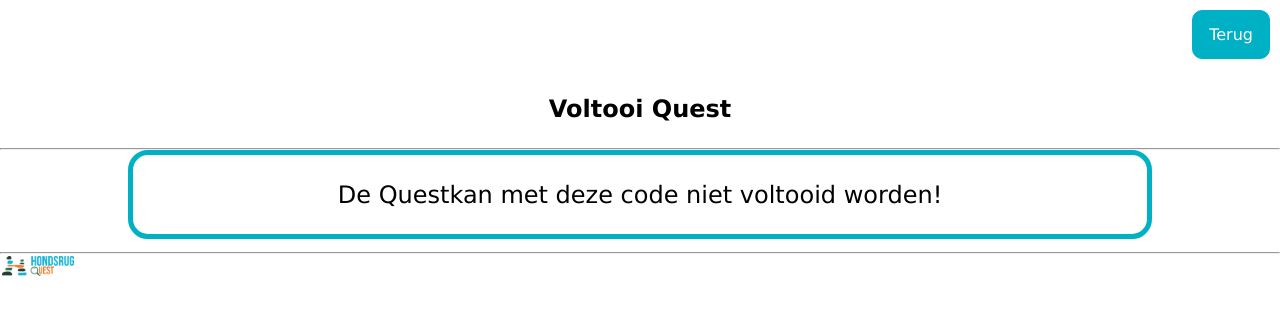
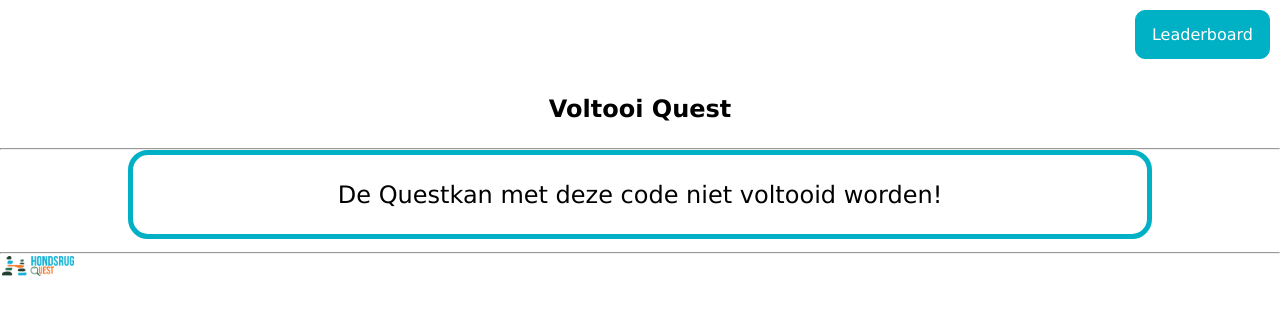
Before and after one commit to KyanJeuring/HondsrugQuest, a PHP site: page /verifyquest.php?Qid=1 in a window 1280 px wide. Shown: the top 315 px of the page. Run offline with PHP 8.4, Linux system fonts and the light colour scheme; the visitor is signed in with stand-in values (Sample User, id 1); data that the repository does not hold is empty.

Commit message:
Hondsrug Quest v0.26a
Leaderboard button inplaats van Terug button

```diff
--- a/verifyquest.php
+++ b/verifyquest.php
@@ -28,7 +28,7 @@ if (isset($_SESSION['Uid']) && isset($_SESSION['uName'])) {
     <body>
         <nav>
             <ul id="navBarRight">
-                <li><a href="./questdetails.php?Qid=<?php echo $_GET['Qid']; ?>">Terug</a></li>
+                <li><a href="./leaderboard.php">Leaderboard</a></li>
             </ul>
         </nav>
         <h2 class="SubTitle">Voltooi Quest</h2>
```
